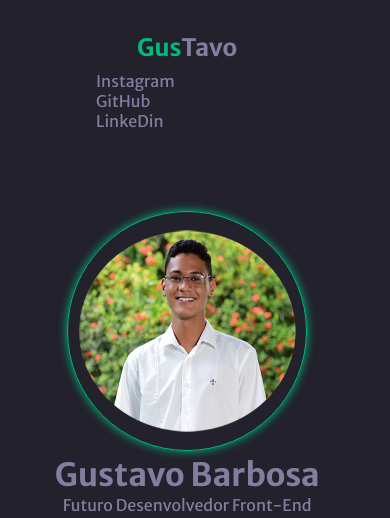
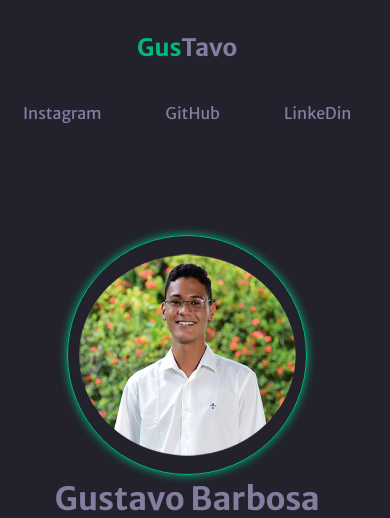
Before and after one commit to gustavbarbosaa/Portfoilio, a PHP site: page / in a window 390 px wide. Shown: the top 518 px of the page. Run offline with PHP 8.4, Linux system fonts and the light colour scheme.

Commit message:
responsive

```diff
--- a/init.css
+++ b/init.css
@@ -102,4 +102,9 @@ footer{
         flex-direction: column;
         gap: 0.5rem;
     }
+
+    .cabecalho nav{
+        display: flex;
+        justify-content: space-around;
+    }
 }
```
